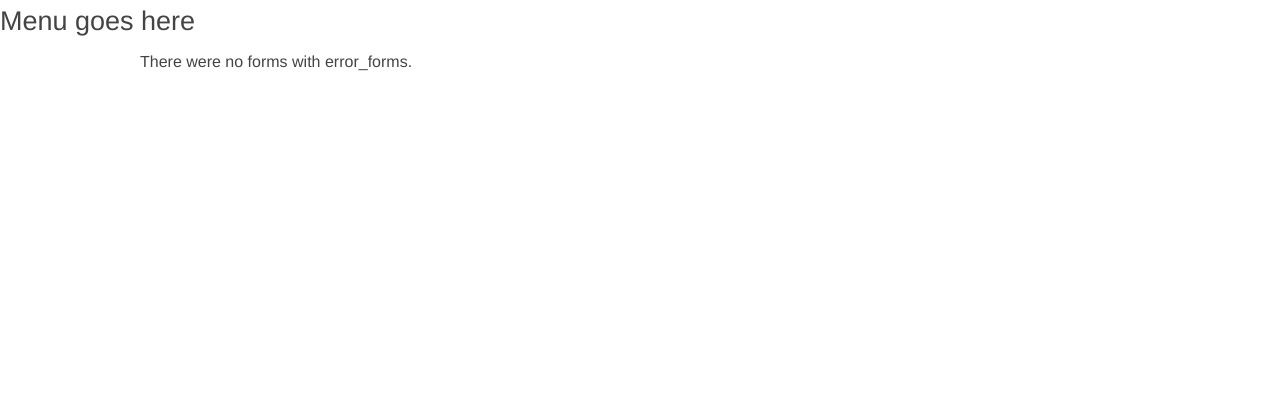
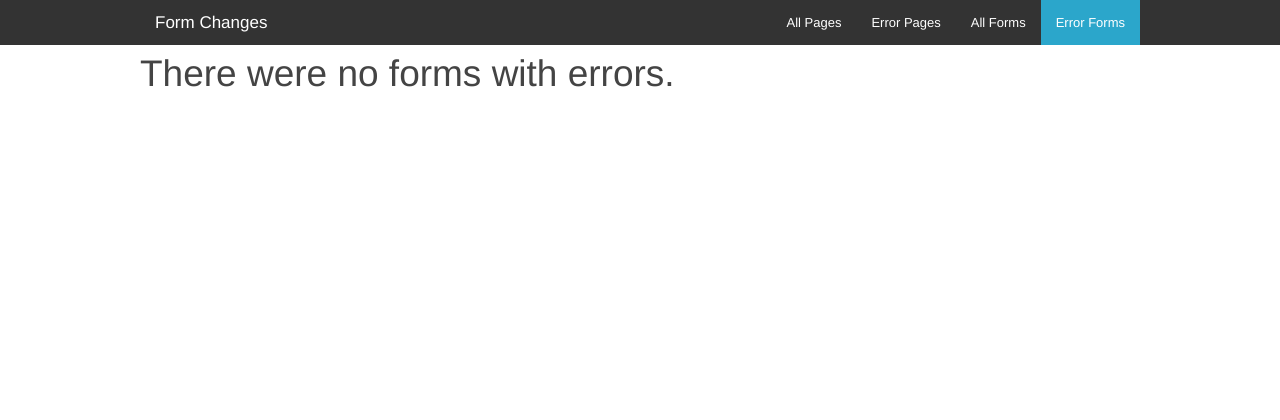
Before and after one commit to janmilosh/form_scraper, a Django app: page /forms/error_forms/ in a window 1280 px wide. Shown: the top 420 px of the page. After the commit the page ends 87 px from the top, so only its background shows below. Run offline with Django 3.2, Linux system fonts and the light colour scheme; data that the repository does not hold is empty.

Commit message:
Adds more style changes

```diff
--- a/form_scraper/settings.py
+++ b/form_scraper/settings.py
@@ -43,6 +43,7 @@ INSTALLED_APPS = (
     'django.contrib.admin',
     'django.contrib.auth',
     'django.contrib.contenttypes',
+    'django.contrib.humanize',
     'django.contrib.sessions',
     'django.contrib.messages',
     'django.contrib.staticfiles',
--- a/form_scraper/static/css/style.css
+++ b/form_scraper/static/css/style.css
@@ -5,3 +5,8 @@ td {
 th, td {
   max-width: 550px;
 }
+
+.long-url th,
+.long-url td {
+  max-width: 1000px;
+}
--- a/form_scraper/templates/site_base.html
+++ b/form_scraper/templates/site_base.html
@@ -1,4 +1,5 @@
 {% load staticfiles %}
+
 
 <!doctype html>
 <html class="no-js" lang="en">
@@ -12,7 +13,27 @@
   </head>
   <body>
 
-    <h3>Menu goes here</h3>
+    <div class="contain-to-grid sticky">
+      <nav class="top-bar" data-topbar role="navigation" data-options="sticky_on: large">
+        <ul class="title-area">
+          <li class="name">
+            <h1><a href="#">Form Changes</a></h1>
+          </li>
+           <!-- Remove the class "menu-icon" to get rid of menu icon. Take out "Menu" to just have icon alone -->
+          <li class="toggle-topbar menu-icon"><a href="#"><span></span></a></li>
+        </ul>
+
+        <section class="top-bar-section">
+          <!-- Right Nav Section -->
+          <ul class="right">
+            <li {% block pages_active %}{% endblock %}><a href="/pages/">All Pages</a></li>
+            <li {% block error_pages_active %}{% endblock %}><a href="/pages/error_pages/">Error Pages</a></li>
+            <li {% block forms_active %}{% endblock %}><a href="/forms/">All Forms</a></li>
+            <li {% block error_forms_active %}{% endblock %}><a href="/forms/error_forms/">Error Forms</a></li>
+          </ul>
+        </section>
+      </nav>
+    </div>
     <div class="row">
       {% block content %}
       {% endblock %}
--- a/forms/templates/forms/error_forms.html
+++ b/forms/templates/forms/error_forms.html
@@ -1,8 +1,11 @@
 {% extends 'site_base.html' %}
+{% load humanize %}
+
+{% block error_forms_active %}class="active"{% endblock %}
 
 {% block content %}
   {% if error_forms %}
-    <h1>Forms that return errors: ({{ number }} forms)</h1>
+    <h2>Forms that return errors: {{ number|intcomma }} total</h2>
     <table>
       <thead>
         <tr>
@@ -20,6 +23,6 @@
       </tbody>
     </table>
   {% else %}
-    <p>There were no forms with error_forms.</p>
+    <h2>There were no forms with errors.</h2>
   {% endif %}
 {% endblock %}
--- a/source_pages/templates/pages/error_pages.html
+++ b/source_pages/templates/pages/error_pages.html
@@ -1,8 +1,11 @@
 {% extends 'site_base.html' %}
+{% load humanize %}
+
+{% block error_pages_active %}class="active"{% endblock %}
 
 {% block content %}
   {% if error_pages %}
-    <h1>Pages that return errors ({{ number }} pages)</h1>
+    <h2>Pages that return errors: {{ number|intcomma }} total</h2>
     <table>
       <thead>
         <tr>
--- a/source_pages/templates/pages/index.html
+++ b/source_pages/templates/pages/index.html
@@ -1,9 +1,12 @@
 {% extends 'site_base.html' %}
+{% load humanize %}
+
+{% block pages_active %}class="active"{% endblock %}
 
 {% block content %}
 
   {% if pages %}
-    <h1>All pages ({{ number }})</h1>
+    <h2>All source pages: {{ number|intcomma }} total</h2>
     <table>
       <thead>
         <tr>
```
Also changed, not shown: forms/templates/forms/index.html (+5 -2 lines), 1 other file.
